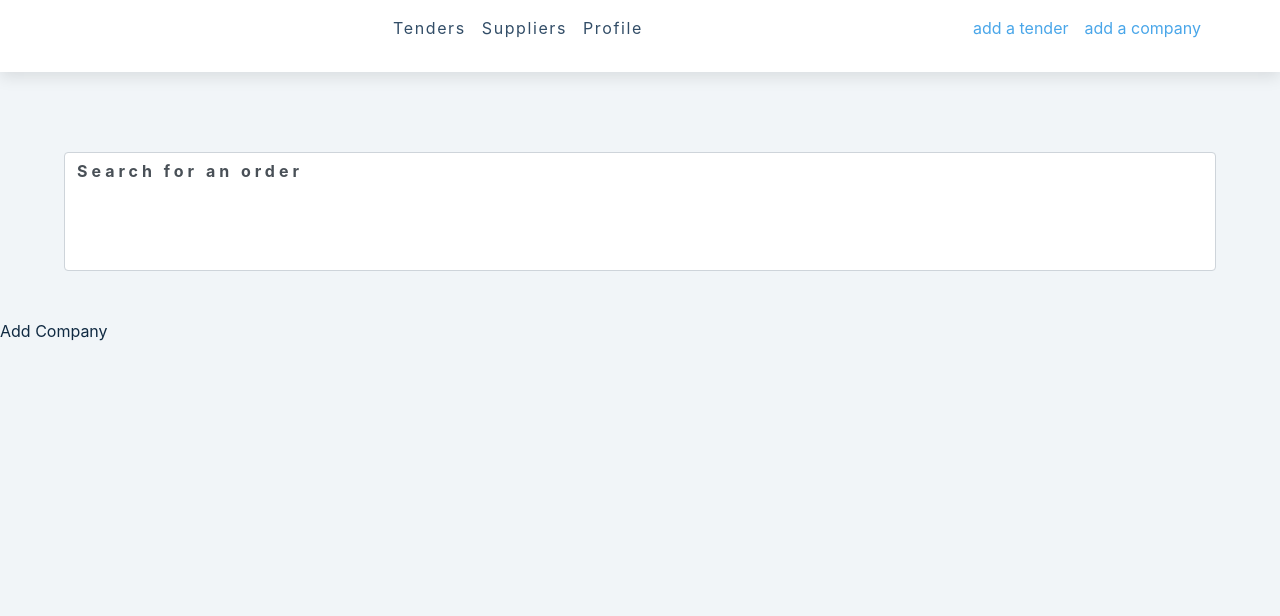
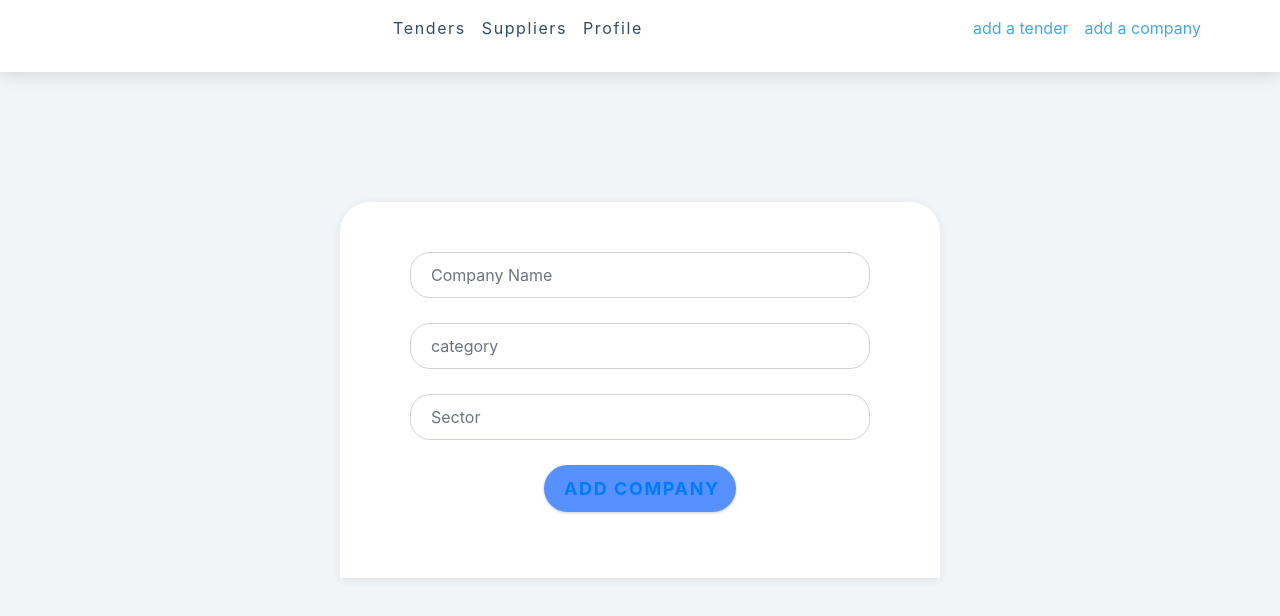
Before and after one commit to Anne-15/bid_it-UI, a React (Create React App) app: page /company/add in a window 1280 px wide. Shown: the top 616 px of the page. Built offline with nearby package versions, Linux system fonts and the light colour scheme.

Commit message:
adding company registration form details

```diff
--- a/src/App.js
+++ b/src/App.js
@@ -1,7 +1,7 @@
 import './index.css';
 import Navbar from './components/Navbar';
 import Tenders from './pages/Tenders';
-import Search from './components/Search';
+// import Search from './components/Search';
 import { Route, BrowserRouter, Routes } from 'react-router-dom';
 import Suppliers from './pages/Suppliers';
 import Profile from './pages/Profile.js';
@@ -16,7 +16,7 @@ export default function App() {
   return (
     <BrowserRouter>
       <Navbar/>
-      <Search/>
+      {/* <Search/> */}
       <Routes>
         <Route exact path = '/' element = {<Tenders/>} />
         <Route path='/suppliers' element = {<Suppliers/>} />
--- a/src/index.css
+++ b/src/index.css
@@ -272,12 +272,13 @@ Story
 ===============
 */
 .stories {
-  width: 90vw;
+  width: 80vw;
   max-width: var(--max-width);
   margin: 0 auto;
   margin-bottom: 5rem;
   display: grid;
   gap: 2rem;
+  padding: 20px;
 }
 
 @media screen and (min-width: 992px) {
--- a/src/pages/AddCompany.js
+++ b/src/pages/AddCompany.js
@@ -1,8 +1,95 @@
 import React from 'react'
+import axios from 'axios';
+import { Link } from 'react-router-dom';
 
 const AddCompany = () => {
-  return (
-    <div>Add Company</div>
+  const url = 'http://localhost:5000/suppliers';
+  const [company, setCompany] = React.useState({
+    companyName:"",
+    category:"",
+    sector:""
+  });
+
+  const handleChange = (e) => {
+    const value = e.target.value;
+    setCompany({
+      ...company,
+      [e.target.name]: value
+    });
+  };
+
+  const handleSubmit = (e) => {
+    e.preventDefault();
+    const companyData = {
+      companyName: company.companyName,
+      category: company.category,
+      sector: company.sector
+    };
+
+    axios({
+      method: "POST",
+      headers: {
+        "Access-Control-Allow-Origin":"*"
+      },
+      url:url,
+      data:companyData
+    }).then((response) => {
+      console.log(response)
+    })
+    .catch((error) => {
+      console.log(error);
+    })
+  }
+
+  return(
+    <div className='registration-form'>
+          <form>
+              <div className="form-group">
+                  <input
+                  type="text"
+                  className="form-control item"
+                  name="companyName"
+                  value={company.companyName}
+                  placeholder="Company Name"
+                  onChange={handleChange}
+                  />
+              </div>
+
+              <div className="form-group">
+                  <input
+                  type="text"
+                  className="form-control item"
+                  name="category"
+                  value={company.category}
+                  placeholder="category"
+                  onChange={handleChange}
+                  />
+              </div>
+
+              <div className="form-group">
+                  <input
+                  type="text"
+                  className="form-control item"
+                  name="sector"
+                  value={company.sector}
+                  placeholder="Sector"
+                  onChange={handleChange}
+                  />
+              </div>
+
+              <div className="form-group">
+                  <button
+                  type="button"
+                  className="btn btn-block create-account"
+                  onClick={handleSubmit}
+                  >
+                    <Link to={'/suppliers'} >
+                      Add Company
+                    </Link>
+                  </button>
+              </div>
+          </form>
+     </div>
   )
 }
 
--- a/src/pages/Tenders.js
+++ b/src/pages/Tenders.js
@@ -1,7 +1,6 @@
 import React, {useEffect, useState} from 'react'
 import axios from 'axios';
 import { Link } from 'react-router-dom';
-// import axios from "axios";
 
 const Tenders = () => {
     const url = "http://localhost:5000/tenders/list";
@@ -19,7 +18,7 @@ const Tenders = () => {
   fetchBids();
   console.log(tender);
 
-  return(
+  return (
     <section className='stories'>
       {tender.map((bid) => {
         const {id, tenderName, services, closingDate} = bid;
@@ -31,7 +30,6 @@ const Tenders = () => {
             <Link to={`/tender/${id}`} className="btn btn-primary">
               Details
             </Link>
-            {/* <button className='remove-btn'>remove</button> */}
           </article>
         )
       })}
```
Also changed, not shown: src/pages/AddTender.js (+0 -9 lines).
